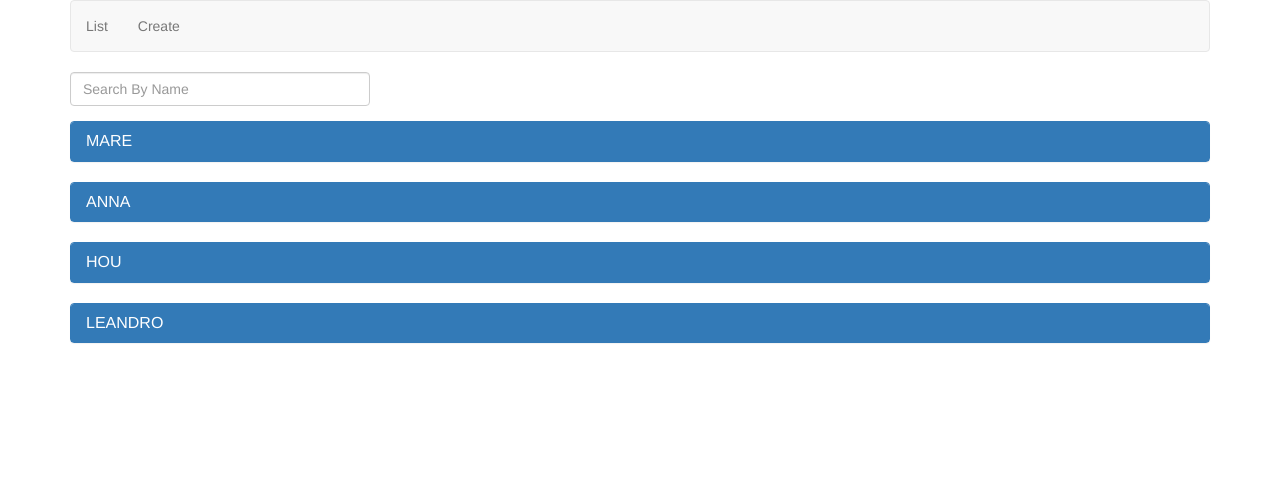
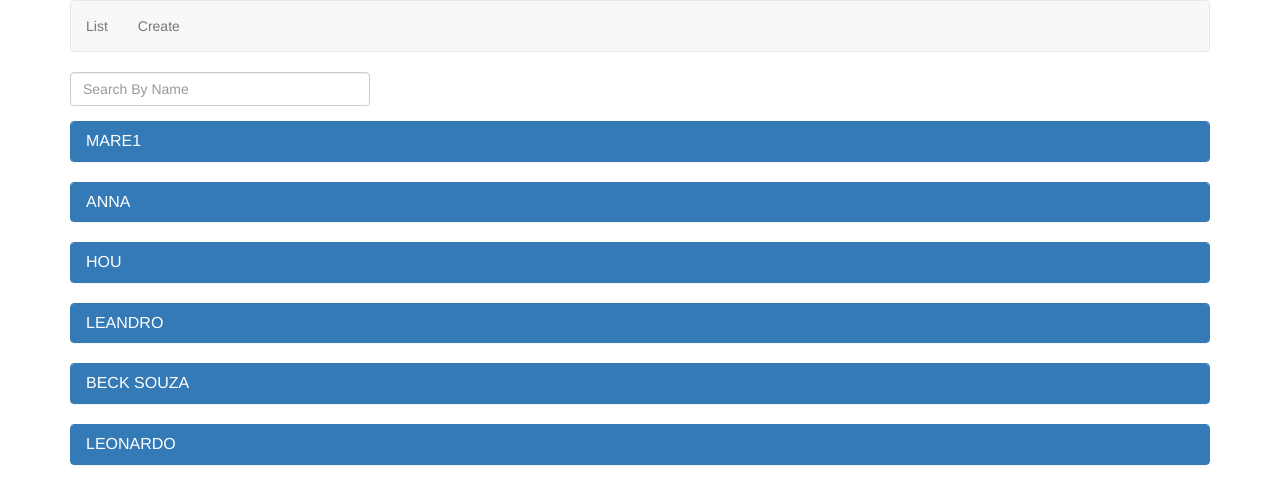
Before and after one commit to LeandroCarolino01/angular-crud, an Angular app: page /list in a window 1280 px wide. Shown: the top 504 px of the page. Built offline with nearby package versions, Linux system fonts and the light colour scheme; data requests are answered from the project's data file.

Commit message:
added update func

```diff
--- a/db.json
+++ b/db.json
@@ -2,13 +2,15 @@
   "employees": [
     {
       "id": 1,
-      "name": "Mare",
-      "contactPreference": "Email",
+      "name": "Mare1",
+      "contactPreference": "email",
       "email": "mark@gmail.com",
       "dateOfBirth": "1988/10/25",
-      "department": "3",
+      "department": "4",
       "isActive": true,
-      "photoPath": "assets/images/person1.jpg"
+      "photoPath": "assets/images/person1.jpg",
+      "phoneNumber": "33333333",
+      "gender": "male"
     },
     {
       "id": 2,
@@ -43,6 +45,34 @@
       "photoPath": "assets/images/person1.jpg",
       "password": null,
       "confirmPassword": null
+    },
+    {
+      "id": 5,
+      "name": "Beck souza",
+      "gender": "male",
+      "contactPreference": "email",
+      "phoneNumber": "+630252611",
+      "email": "beck@gmail.com",
+      "dateOfBirth": "2020-10-06T22:00:00.000Z",
+      "department": "3",
+      "isActive": true,
+      "photoPath": "assets/images/person1.jpg",
+      "password": null,
+      "confirmPassword": null
+    },
+    {
+      "id": 6,
+      "name": "leonardo",
+      "gender": "male",
+      "contactPreference": "email",
+      "phoneNumber": "33333333",
+      "email": "leandro@gmail.com",
+      "dateOfBirth": "2020-10-01T22:00:00.000Z",
+      "department": "1",
+      "isActive": true,
+      "photoPath": "assets/images/person1.jpg",
+      "password": null,
+      "confirmPassword": null
     }
   ]
 }
--- a/src/app/employees/create-employee.component.html
+++ b/src/app/employees/create-employee.component.html
@@ -1,5 +1,5 @@
 <form id="employeeForm" name="employeeForm" #employeeForm="ngForm" (ngSubmit)="saveEmployee()">
-  <div class="panel panel-primary">
+  <div class="panel panel-primary" *ngIf="employee">
     <div class="panel-heading">
       <h3 class="panel-title">{{panelTitle}}</h3>
     </div>
--- a/src/app/employees/create-employee.component.ts
+++ b/src/app/employees/create-employee.component.ts
@@ -79,16 +79,24 @@ export class CreateEmployeeComponent implements OnInit {
 
 
   saveEmployee() {
-    this._employeeService.save(this.employee).subscribe(
+    if (this.employee.id == null) {
+      this._employeeService.addEmployee(this.employee).subscribe(
         (data: Employee) => {
           console.log(data);
           this.createEmployeeForm.reset();
           this._router.navigate(['list']);
         },
-      (error: any) => {
-        console.log(error)
+        (error: any) => console.log(error)
+      );
+    } else {
+        this._employeeService.updateEmployee(this.employee).subscribe(
+          () => {
+            this.createEmployeeForm.reset();
+            this._router.navigate(['list']);
+          },
+          (error: any) => console.log(error)
+        );
     }
-    );
   }
 
   togglePhotoPreview() {
--- a/src/app/employees/employee-details-guard.service.ts
+++ b/src/app/employees/employee-details-guard.service.ts
@@ -2,18 +2,22 @@ import { CanActivate, ActivatedRouteSnapshot, RouterStateSnapshot, Router } from
 import { EmployeeService } from './employee.service';
 import { Injectable } from '@angular/core';
 import { Observable } from 'rxjs';
+import { map } from 'rxjs/operators';
 
 @Injectable()
 export class EmployeeDetailsGuardService implements CanActivate {
-  constructor(private _employeeService: EmployeeService, private _router: Router) {}
-  canActivate(route: ActivatedRouteSnapshot, state: RouterStateSnapshot): Observable<boolean>{
-    const employeeExists = !!this._employeeService.getEmployee(+route.paramMap.get('id'));
-    if(employeeExists) {
-      return true;
-    } else {
-      this._router.navigate(['notfound']);
-      return false;
-    }
+  constructor(private _employeeService: EmployeeService, private _router: Router) { }
+  canActivate(route: ActivatedRouteSnapshot, state: RouterStateSnapshot): Observable<boolean> {
+   return this._employeeService.getEmployee(+route.paramMap.get('id')).pipe(
+      map(employee => {
+        const employeeExists = !!employee;
+        if (employeeExists) {
+          return true;
+        } else {
+          this._router.navigate(['notfound']);
+          return false;
+        }
+      })
+    )
   }
-
 }
--- a/src/app/employees/employee-details.component.html
+++ b/src/app/employees/employee-details.component.html
@@ -1,4 +1,4 @@
-<div class="panel panel-success">
+<div class="panel panel-success" *ngIf="employee">
   <div class="panel-heading">
     <h3 class="panel-title">{{employee.name}}</h3>
   </div>
--- a/src/app/employees/employee-details.component.ts
+++ b/src/app/employees/employee-details.component.ts
@@ -16,7 +16,10 @@ export class EmployeeDetailsComponent implements OnInit {
   ngOnInit(): void {
       this._route.paramMap.subscribe(params => {
       this._id = +params.get('id');
-      this.employee = this._employeeService.getEmployee(this._id);
+      this._employeeService.getEmployee(this._id).subscribe(
+        (employee) => this.employee = employee,
+        (err: any) => console.log(err)
+      )
     });
   }
 
--- a/src/app/employees/employee.service.ts
+++ b/src/app/employees/employee.service.ts
@@ -91,7 +91,6 @@ export class EmployeeService {
   }
 
   updateEmployee(employee: Employee): Observable<void> {
-
     return this.http.put<void>(`${this.baseUrl}/${employee.id}`, employee, {
       headers: new HttpHeaders({
         'content-Type': 'application/json'
```
Lines whose indentation alone changed are shown as unchanged.
